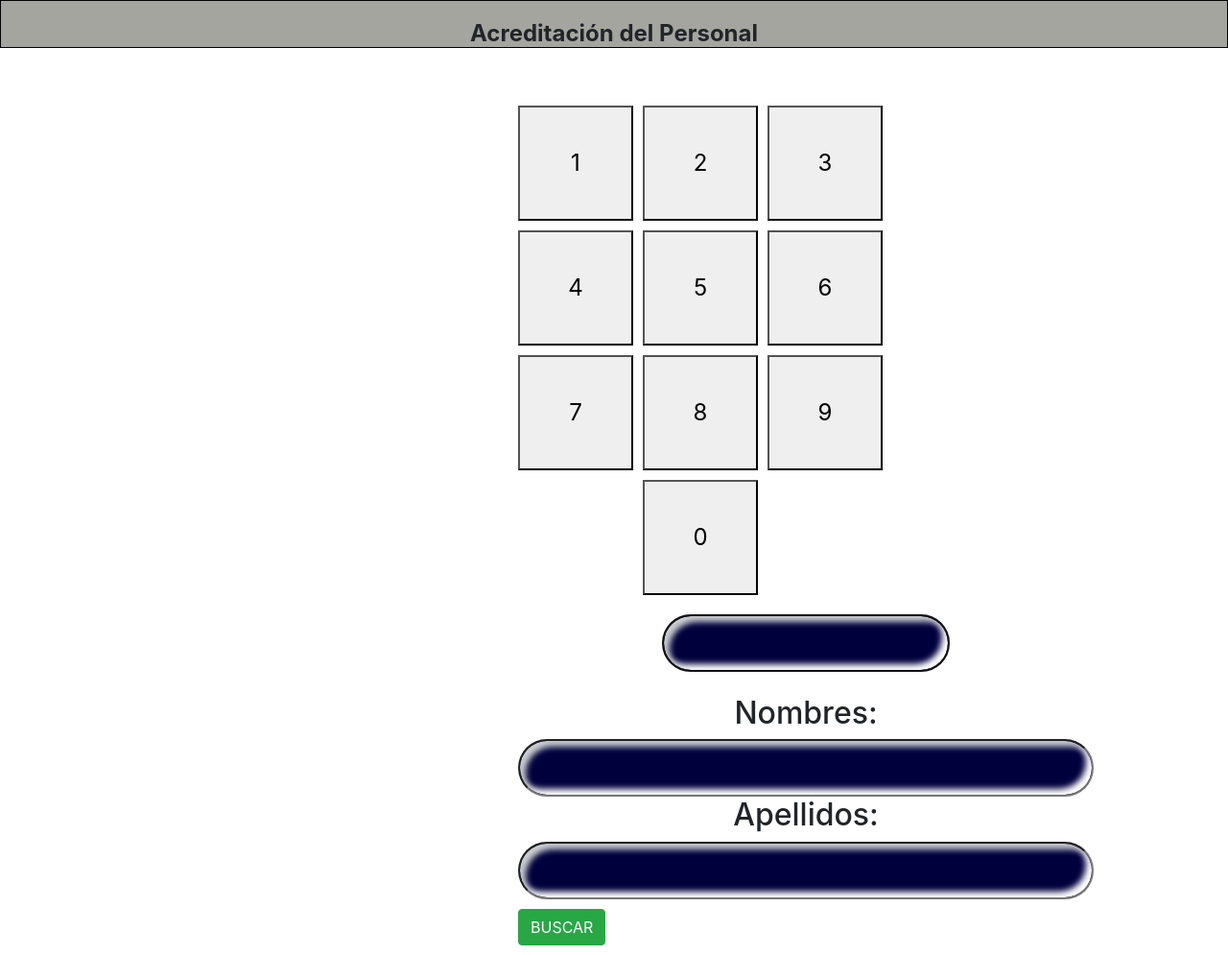
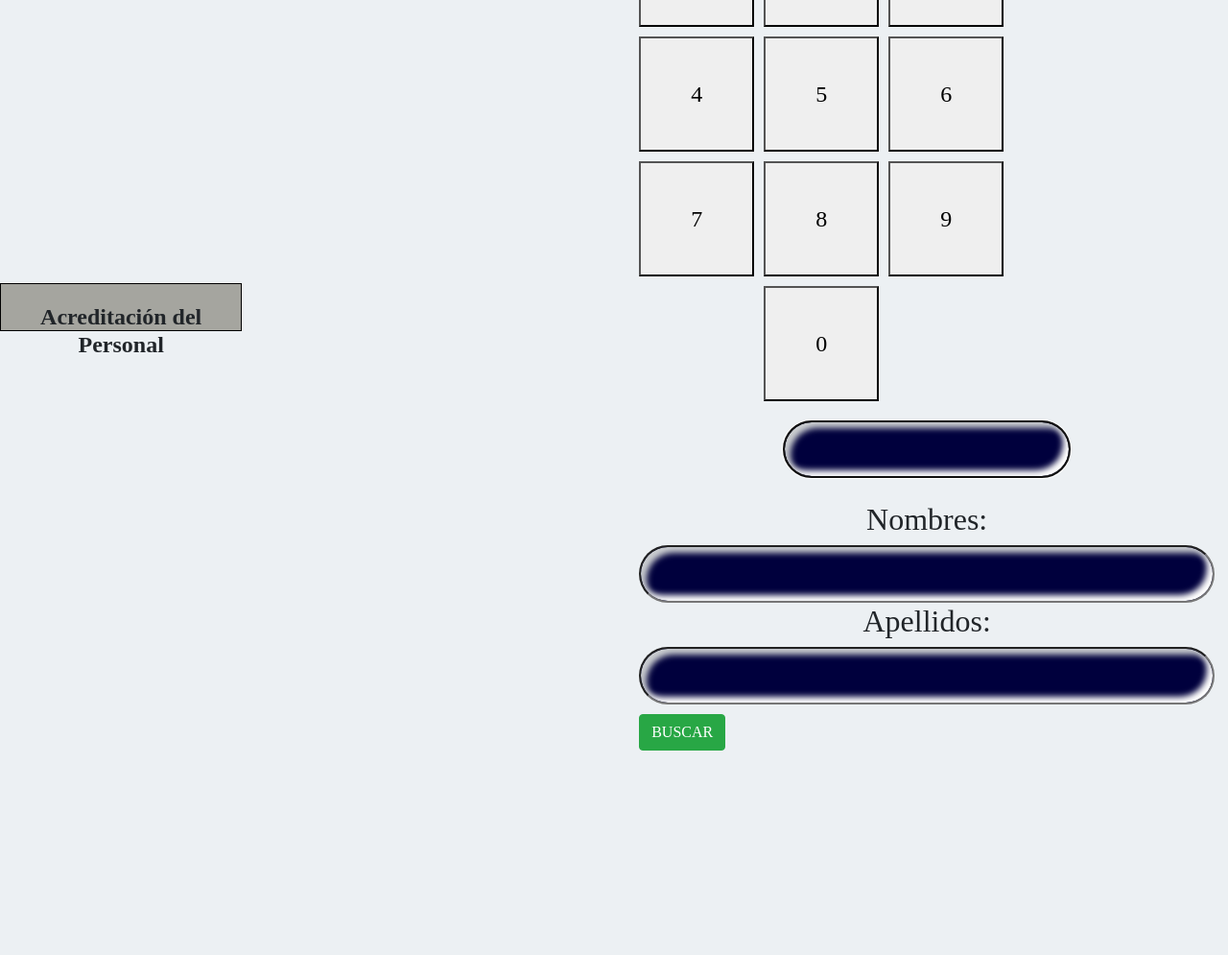
Before and after one commit to lcastillo1486/bk_acreditaciones, a Django app: template eventos/templates/acredpersonalmovil.html in a window 1280 px wide. Shown: the whole page at 96% size. After the commit the page ends 782 px from the top, so only its background shows below. Run offline with Django 4.2, Linux system fonts and the light colour scheme; the template is opened without the code that fills it, so the values that code supplies are empty; some libraries are stand-ins or nearby versions.

Commit message:
prueba104

```diff
--- a/eventos/templates/acredpersonalmovil.html
+++ b/eventos/templates/acredpersonalmovil.html
@@ -6,6 +6,19 @@
 <head>
     <title>Backtrack - Acreditación</title>
     <style>
+        body {
+margin: 0;
+width: 100vw;
+height: 80vh;
+background: #ecf0f3;
+display: flex;
+align-items: center;
+text-align: center;
+justify-content: center;
+place-items: center;
+overflow: hidden;
+font-family: poppins;
+}
         #num-pad {
             display: grid;
             grid-template-columns: repeat(3, 1fr);
```
